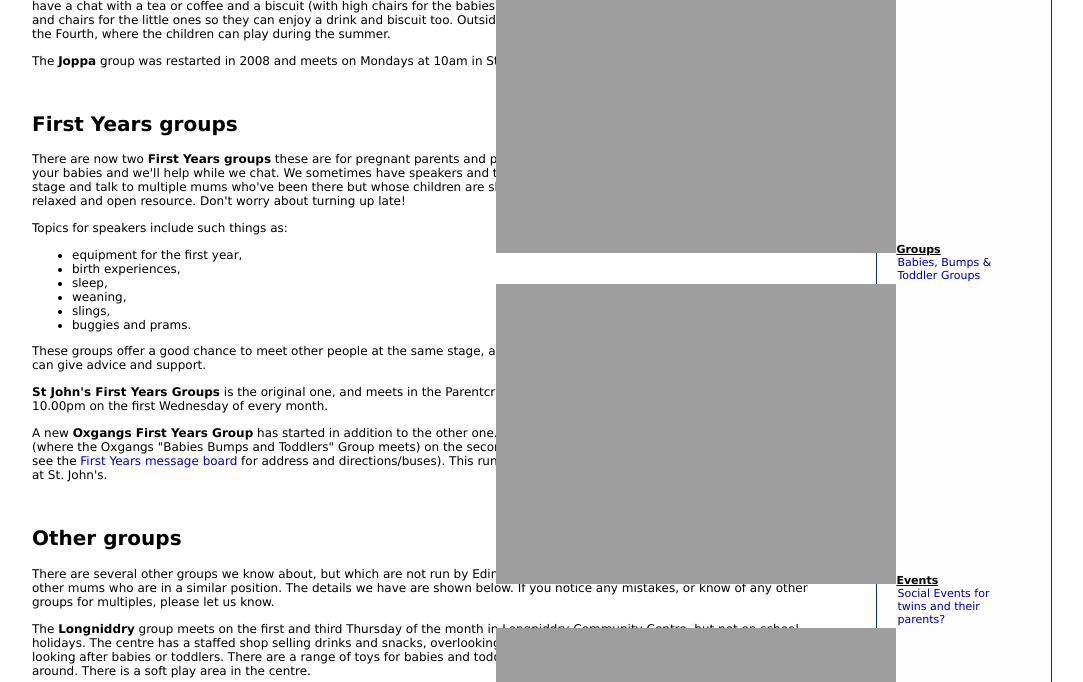
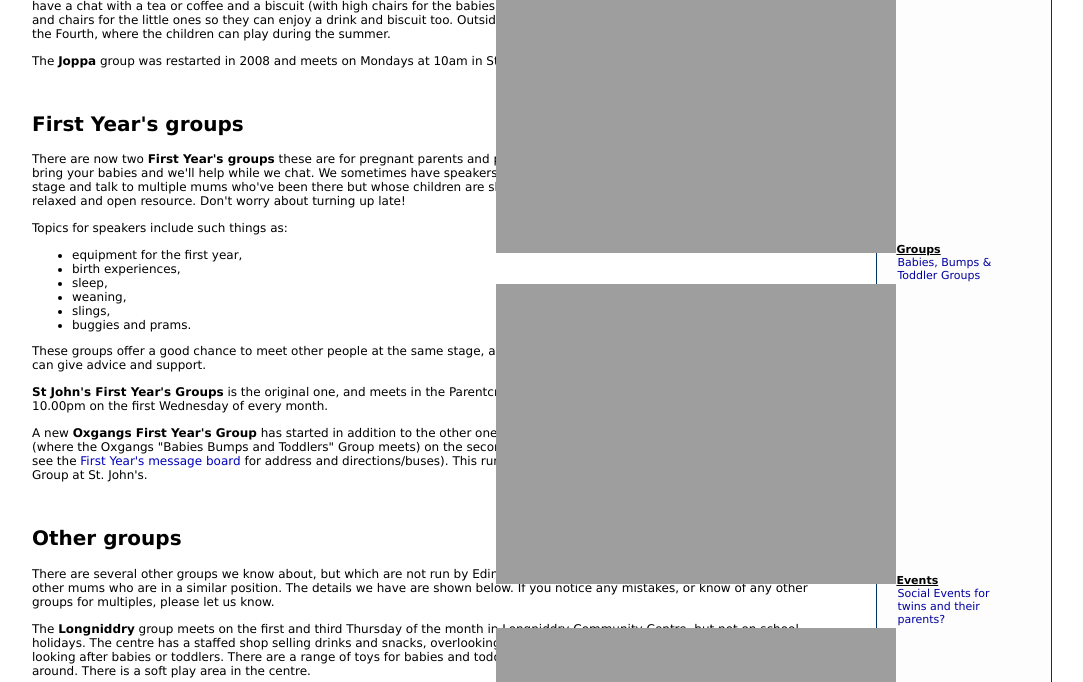
Before and after one commit to eltmc/etc-website-2010, a PHP site: page /groups/ in a window 1280 px wide. Shown: the part 563-1245 px from the top of the page, without its empty margins (96-1179 px from the left). Run offline with PHP 8.4, Linux system fonts and the light colour scheme.

Commit message:
Corrected spelling of First Year's group
Had been using "First Years"

```diff
--- a/aboutus/committee/index.php
+++ b/aboutus/committee/index.php
@@ -69,7 +69,7 @@ taking money, paying for the hall, and giving the Treasurer an account
 of ins and outs.  There are also posters to make sometimes and forms
 to print.</p>
 
-<p><strong>Coordinators for First-Years groups (currently at St John's
+<p><strong>Coordinators for First-Year's groups (currently at St John's
 hospital and Oxgangs)</strong> The role exists to run these
 educational/social evening groups for prospective parents and parents
 of multiples in their first year.  The aim is to arrange to have
--- a/groups/index.php
+++ b/groups/index.php
@@ -58,9 +58,9 @@ Fourth, where the children can play during the summer.  </p>
 Mondays at 10am in St Philip's church hall.</p>
 
 
-<h2>First Years groups</h2>
+<h2>First Year's groups</h2>
 
-<p>There are now two <strong>First Years groups</strong> these are for
+<p>There are now two <strong>First Year's groups</strong> these are for
 pregnant parents and parents in their first year of raising
 multiples. Please bring your babies and we'll help while we chat. We
 sometimes have speakers and there is the opportunity to meet others at
@@ -86,18 +86,18 @@ href="http://www.edinburghtwins.co.uk/documents/First_Years.doc">document</a>.
 </p>-->
 
 
-<p><strong>St John's First Years Groups</strong> is the original one,
+<p><strong>St John's First Year's Groups</strong> is the original one,
 and meets in the Parentcraft Room at St John's Hospital,
 Livingston, from 8.00-10.00pm on the first Wednesday of every
 month.</p>
 
-<p>A new <strong>Oxgangs First Years Group</strong> has started in
+<p>A new <strong>Oxgangs First Year's Group</strong> has started in
 addition to the other one. This group meets at Oxgangs Neighbourhood
 Centre (where the Oxgangs "Babies Bumps and Toddlers" Group meets) on
 the second Tuesday of every month, from 8.00-9.30pm (please see the <a
 href="http://www.edinburghtwins.co.uk/messageboard/viewforum.php?f=7">First
-Years message board</a> for address and directions/buses). This runs
-very similar topics to the established First Years Group at
+Year's message board</a> for address and directions/buses). This runs
+very similar topics to the established First Year's Group at
 St. John's.</p>
 
 
```
